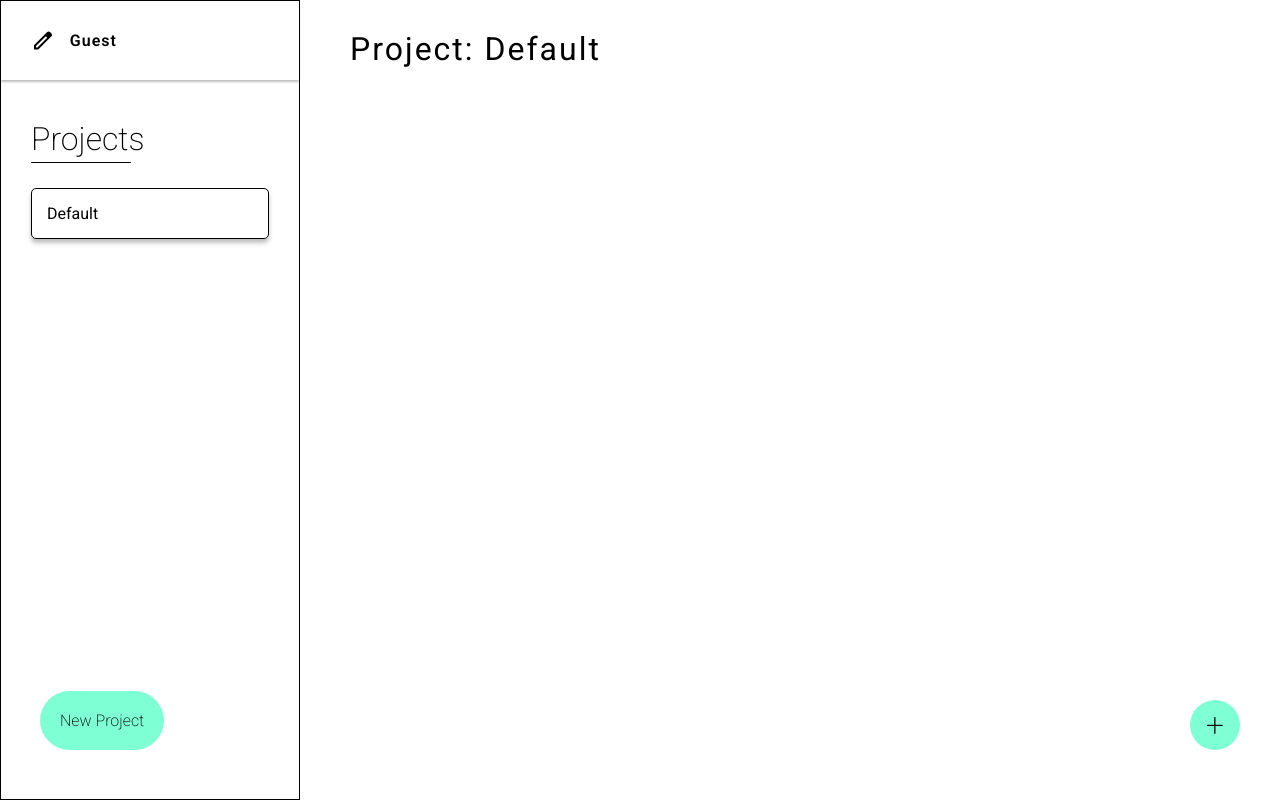
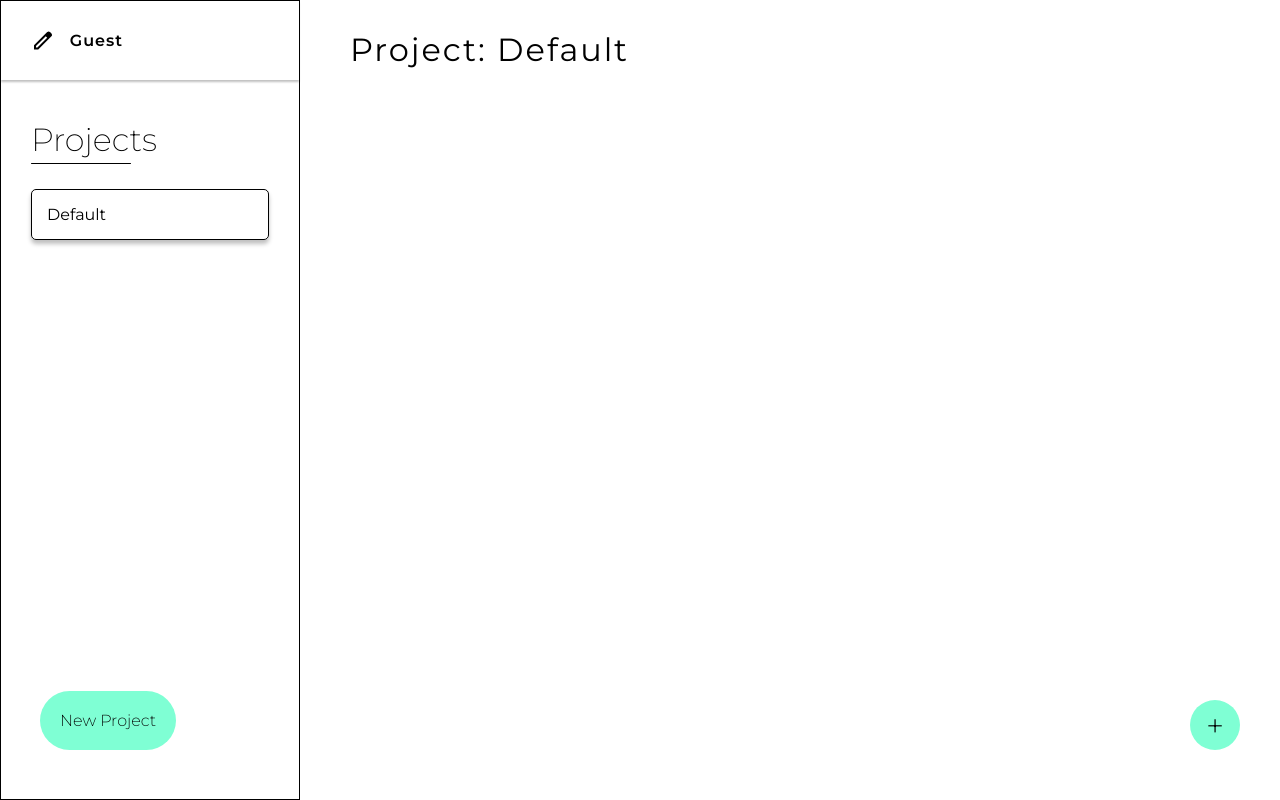
Before and after one commit to wiriim/todolist, a website built with webpack: page src/index.html in a window 1280 px wide. Built offline with nearby package versions, Linux system fonts and the light colour scheme.

Commit message:
Add montserrat font

```diff
--- a/src/styles.css
+++ b/src/styles.css
@@ -1,5 +1,7 @@
-/* Download the fonts later */
-@import url('https://fonts.googleapis.com/css2?family=Roboto:ital,wght@0,100..900;1,100..900&display=swap');
+@font-face {
+    font-family: "Montserrat";
+    src: url(fonts/Montserrat.woff2);
+}
 
 *{
     margin: 0;
@@ -12,7 +14,7 @@ body{
 }
 
 .container{
-    font-family: "Roboto", sans-serif;
+    font-family: "Montserrat", sans-serif;
     display: grid;
     width: 100vw;
     min-height: 100vh;
--- a/webpack.common.js
+++ b/webpack.common.js
@@ -25,6 +25,10 @@ module.exports = {
         test: /\.html$/i,
         loader: "html-loader",
       },
+      {
+        test: /\.(woff|woff2|eot|ttf|otf)$/i,
+        type: 'asset/resource',
+      },
     ],
   },
 };
```
Also changed, not shown: src/fonts/Montserrat.woff2 (added).
